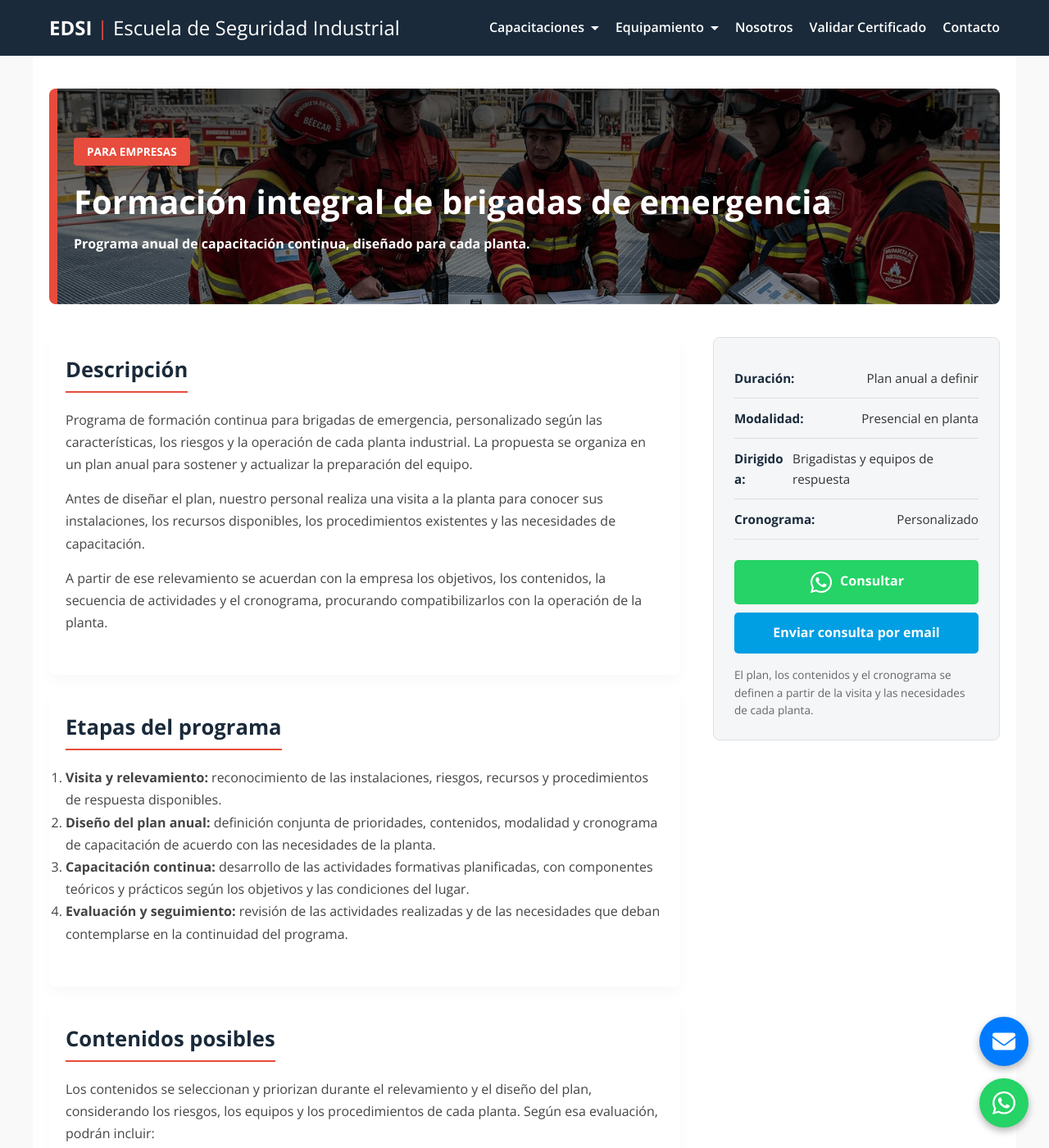
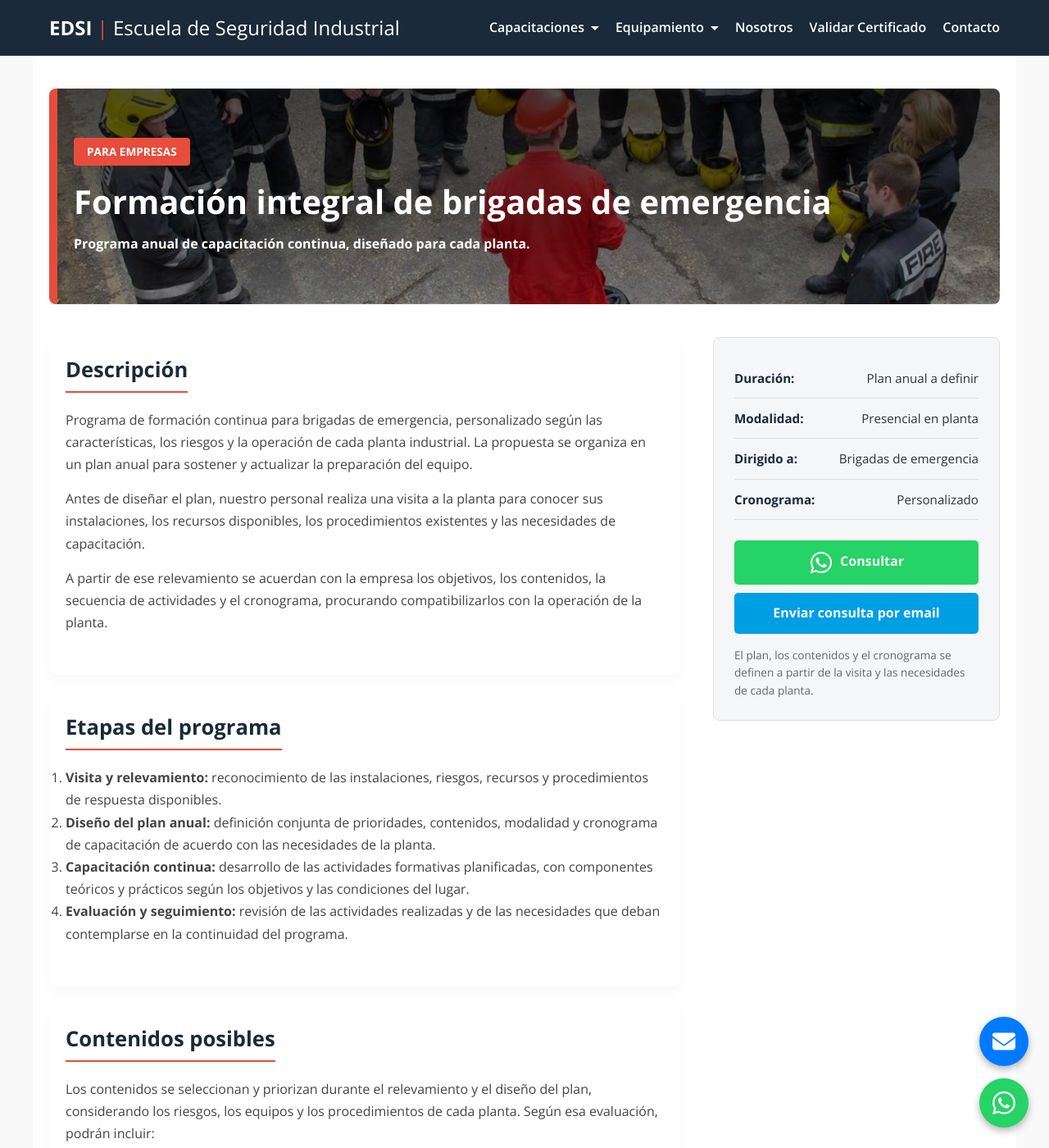
Before and after one commit to martov1/EDSI-nuevo-sitio, a Jekyll site: the page built from empresas/formacion-integral-brigadas.html, in a window 1280 px wide and 1400 px high. Shown: the whole window at 82% size. Built offline with Jekyll 4.4.1, drawn with Linux system fonts in a browser that asks for light colours; some of the changed text lies outside the part shown.

Commit message:
mejoras varias capacitacion de brigadas de incendio

```diff
--- a/capacitacion-empresas.html
+++ b/capacitacion-empresas.html
@@ -100,7 +100,7 @@
   <div class="curso-grid">
     <div class="curso-card">
       <img
-        src="/assets/brigadista-contra-incendios.jpg"
+        src="/assets/brigada.jpg"
         alt="Brigadista preparado para responder a emergencias"
       />
       <div>
--- /dev/null
+++ b/empresas/formacion-integral-brigadas.css
@@ -0,0 +1,97 @@
+:root {
+    --primary-dark: #1a2a3a;
+    --accent-red: #e74c3c;
+    --bg-light: #f4f6f8;
+    --border-color: #eee;
+}
+
+.course-page {
+    padding: 40px 20px;
+    background: #fff;
+}
+
+.hero-course {
+    background: linear-gradient(rgba(0, 0, 0, 0.7), rgba(0, 0, 0, 0.4));
+    background-size: cover;
+    background-position: center;
+    color: white;
+    padding: 60px 20px;
+    border-radius: 8px;
+    margin-bottom: 40px;
+    border-left: 10px solid var(--accent-red);
+}
+
+.hero-course-combate {
+    background-image: linear-gradient(rgba(0,0,0,0.7), rgba(0,0,0,0.4)), url('../assets/brigada.jpg');
+}
+
+.hero-course h1 {
+    font-size: 2.5rem;
+    margin-bottom: 15px;
+    line-height: 1.2;
+}
+
+.tag-corporativo {
+    background: var(--accent-red);
+    color: #fff;
+    padding: 6px 16px;
+    border-radius: 4px;
+    font-weight: bold;
+    font-size: 0.85rem;
+    text-transform: uppercase;
+    display: inline-block;
+    margin-bottom: 20px;
+}
+
+.grid-container {
+    display: grid;
+    grid-template-columns: 1fr 350px;
+    gap: 40px;
+}
+
+.section-card {
+    margin-bottom: 24px;
+    padding: 20px;
+    background: #fff;
+    border-radius: 8px;
+    box-shadow: 0 6px 18px rgba(0,0,0,0.03);
+}
+
+.section-card h2 {
+    color: var(--primary-dark);
+    margin-bottom: 20px;
+    font-size: 1.6rem;
+    display: flex;
+    align-items: center;
+    gap: 10px;
+    border-bottom: 2px solid var(--accent-red);
+    padding-bottom: 5px;
+    width: fit-content;
+}
+
+.description-box { line-height: 1.7; color: #444; margin-bottom: 30px; }
+.description-box p { margin-bottom: 15px; }
+
+.temario-clase { background: #f9f9f9; padding: 20px; border-radius: 8px; margin-bottom: 20px; border: 1px solid var(--border-color); }
+.temario-clase ol { padding-left: 20px; }
+.temario-clase ol li { margin-bottom: 10px; line-height: 1.6; }
+.temario-clase ol li ol { list-style-type: lower-alpha; padding-left: 18px; margin-top: 8px; }
+
+.temario-clase ol li::marker { color: var(--accent-red); font-weight: 700; font-size: 1rem; }
+.temario-clase ol li ol li::marker { color: var(--accent-red); font-weight: 700; font-size: 0.95rem; }
+
+.description-box ul { list-style: disc; margin-left: 1.1rem; padding-left: 1.1rem; }
+.description-box ul li { margin-bottom: 8px; padding-right: 14px; }
+.description-box ul li::marker { color: var(--accent-red); }
+
+.sidebar-info { background: var(--bg-light); padding: 25px; border-radius: 8px; position: sticky; top: 10px; border: 1px solid #e0e0e0; }
+.info-row { display: flex; justify-content: space-between; padding: 12px 0; border-bottom: 1px solid #ddd; font-size: 0.95rem; }
+.info-row strong { color: var(--primary-dark); }
+
+.inscription-box { margin-top: 25px; text-align: center; }
+.btn-payment { background: #009ee3; color: white; padding: 12px; border-radius: 5px; display: block; margin-top: 10px; font-weight: bold; text-decoration: none; transition: opacity 0.3s; }
+.btn-whatsapp { background: #25d366; color: white; padding: 12px; border-radius: 5px; display: block; font-weight: bold; text-decoration: none; }
+
+.eval-box { background: #e3f2fd; padding: 25px; border-radius: 8px; border-left: 6px solid #1976d2; }
+
+@media (max-width: 992px) { .grid-container { grid-template-columns: 1fr; } .sidebar-info { position: static; } .main-content { order: 2; } .sidebar { order: 1; } }
--- a/empresas/formacion-integral-brigadas.html
+++ b/empresas/formacion-integral-brigadas.html
@@ -2,8 +2,8 @@
 layout: default
 title: "Formación Integral de Brigadas de Emergencia para Empresas"
 description: "Capacitación continua anual para brigadas, personalizada según los riesgos y la operación de cada planta industrial. Incluye visita inicial y diseño del plan de capacitación."
-image: /assets/brigadista-contra-incendios.jpg
-css: /empresas/combate-de-incendios.css
+image: /assets/brigada.jpg
+css: /empresas/formacion-integral-brigadas.css
 redirect_from:
   - /empresas/formacion-integral-brigadas.html
 ---
@@ -12,7 +12,9 @@
   <div class="hero-course hero-course-combate">
     <span class="tag-corporativo">Para Empresas</span>
     <h1>Formación integral de brigadas de emergencia</h1>
-    <p><b>Programa anual de capacitación continua, diseñado para cada planta.</b></p>
+    <p>
+      <b>Programa anual de capacitación continua, diseñado para cada planta.</b>
+    </p>
   </div>
 
   <div class="grid-container">
@@ -51,8 +53,8 @@
             </li>
             <li>
               <strong>Diseño del plan anual:</strong> definición conjunta de
-              prioridades, contenidos, modalidad y cronograma de capacitación
-              de acuerdo con las necesidades de la planta.
+              prioridades, contenidos, modalidad y cronograma de capacitación de
+              acuerdo con las necesidades de la planta.
             </li>
             <li>
               <strong>Capacitación continua:</strong> desarrollo de las
@@ -77,20 +79,18 @@
             procedimientos de cada planta. Según esa evaluación, podrán incluir:
           </p>
           <ul>
-            <li>Organización de la brigada y roles de respuesta.</li>
-            <li>Activación de la emergencia y comunicación interna.</li>
-            <li>Evacuación y coordinación con el personal de la planta.</li>
+            <li>Salvamento en espacios confinados.</li>
+            <li>Respuesta ante materiales peligrosos.</li>
+            <li>Combate de incendios mediante nichos hidrantes.</li>
             <li>
-              Prevención y respuesta inicial ante incendios, de acuerdo con los
-              recursos y procedimientos disponibles.
+              Combate de incendios mediante carros de espuma y agentes
+              espumógenos.
             </li>
+            <li>Uso de equipos de respiración autónoma.</li>
+            <li>Movilización de víctimas.</li>
             <li>
-              Prácticas y simulacros acordes a los escenarios definidos con la
-              empresa.
-            </li>
-            <li>
-              Otros contenidos vinculados con las emergencias y los riesgos
-              identificados en el relevamiento.
+              Tácticas de combate de incendios, corte de propagación y
+              estrategias de manejo del fuego.
             </li>
           </ul>
         </div>
@@ -120,7 +120,7 @@
         </div>
         <div class="info-row">
           <strong>Dirigido a:</strong>
-          <span>Brigadistas y equipos de respuesta</span>
+          <span>Brigadas de emergencia</span>
         </div>
         <div class="info-row">
           <strong>Cronograma:</strong> <span>Personalizado</span>
@@ -147,8 +147,8 @@
         </div>
 
         <p style="font-size: 0.85rem; color: #666; margin-top: 15px">
-          El plan, los contenidos y el cronograma se definen a partir de la visita
-          y las necesidades de cada planta.
+          El plan, los contenidos y el cronograma se definen a partir de la
+          visita y las necesidades de cada planta.
         </p>
       </div>
     </aside>
```
Also changed, not shown: other parts of capacitacion-empresas.html (+1 -1 lines), assets/brigada.jpg (added).
